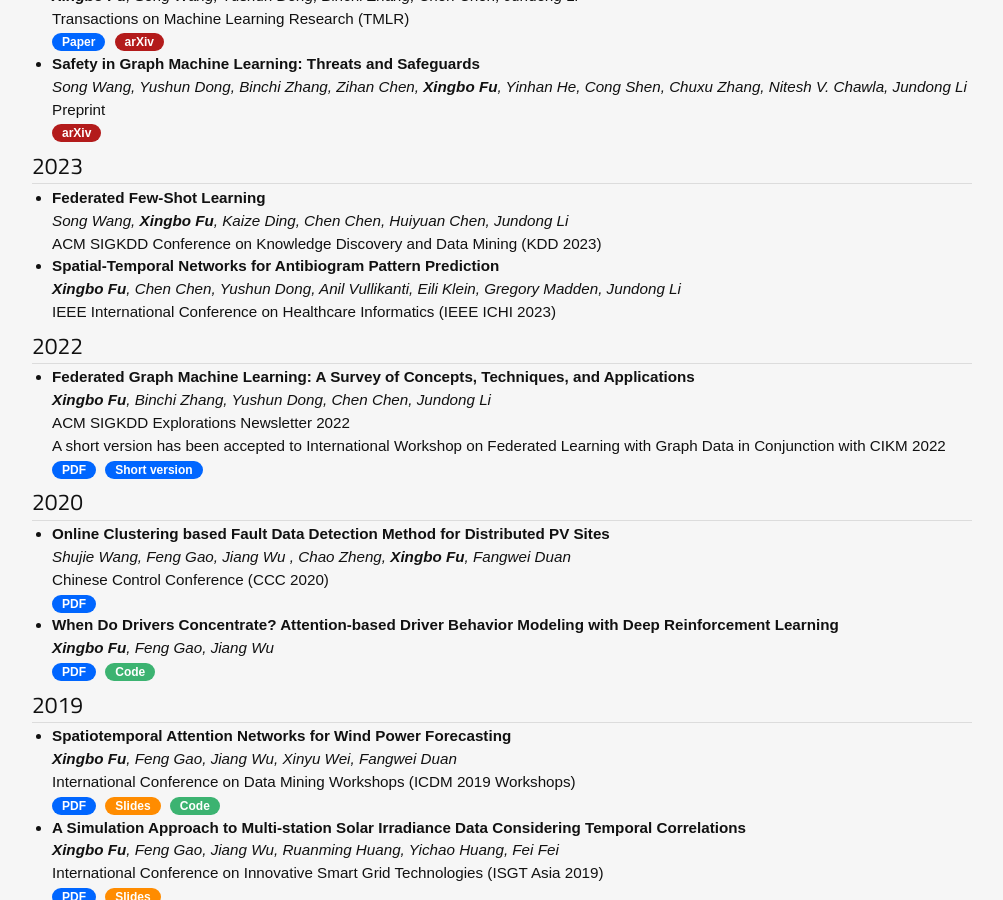
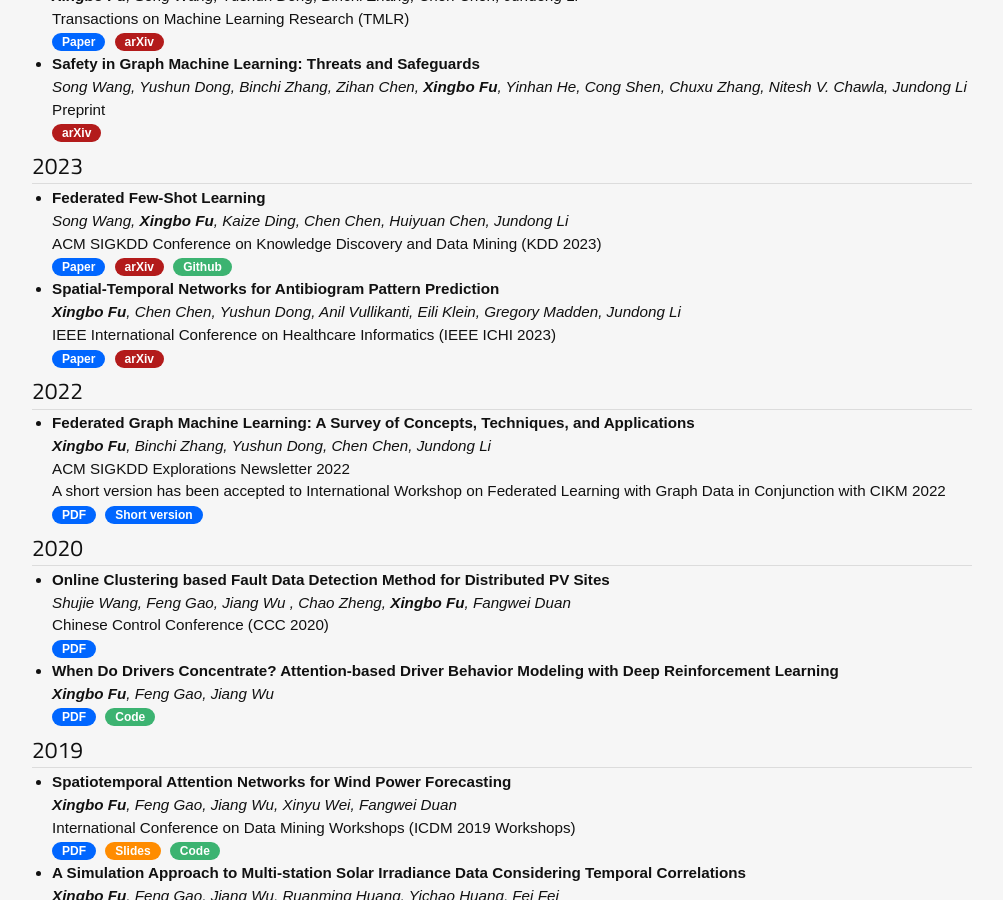
Before and after one commit to xbfu/xbfu.github.io, a Jekyll site: the page built from publications.md, in a window 1280 px wide and 900 px high, scrolled down 785 px. Shown: the whole window, without its empty margins (138-1141 px from the left). Built offline with Jekyll 4.4.1, drawn with Linux system fonts in a browser that asks for light colours; nearby versions of some CDN libraries.

Commit message:
Update publications.md

```diff
--- a/publications.md
+++ b/publications.md
@@ -76,11 +76,16 @@
 		<b>Federated Few-Shot Learning</b><br>
 		<i>Song Wang, <b>Xingbo Fu</b>, Kaize Ding, Chen Chen, Huiyuan Chen, Jundong Li</i><br>
 		ACM SIGKDD Conference on Knowledge Discovery and Data Mining (KDD 2023)<br>
+        	<a href="https://dl.acm.org/doi/abs/10.1145/3580305.3599347"><div class="paper">Paper</div></a>
+        	<a href="https://arxiv.org/abs/2306.10234"><div class="report">arXiv</div></a>
+        	<a href="https://github.com/SongW-SW/F2L"><div class="code">Github</div></a>
 	</li>
 	<li>
 		<b>Spatial-Temporal Networks for Antibiogram Pattern Prediction</b><br>
 		<i><b>Xingbo Fu</b>, Chen Chen, Yushun Dong, Anil Vullikanti, Eili Klein, Gregory Madden, Jundong Li</i><br>
 		IEEE International Conference on Healthcare Informatics (IEEE ICHI 2023)<br>
+        	<a href="https://ieeexplore.ieee.org/abstract/document/10337221"><div class="paper">Paper</div></a>
+        	<a href="https://arxiv.org/abs/2305.01761"><div class="report">arXiv</div></a>
 	</li>
 
 </ul>
```
